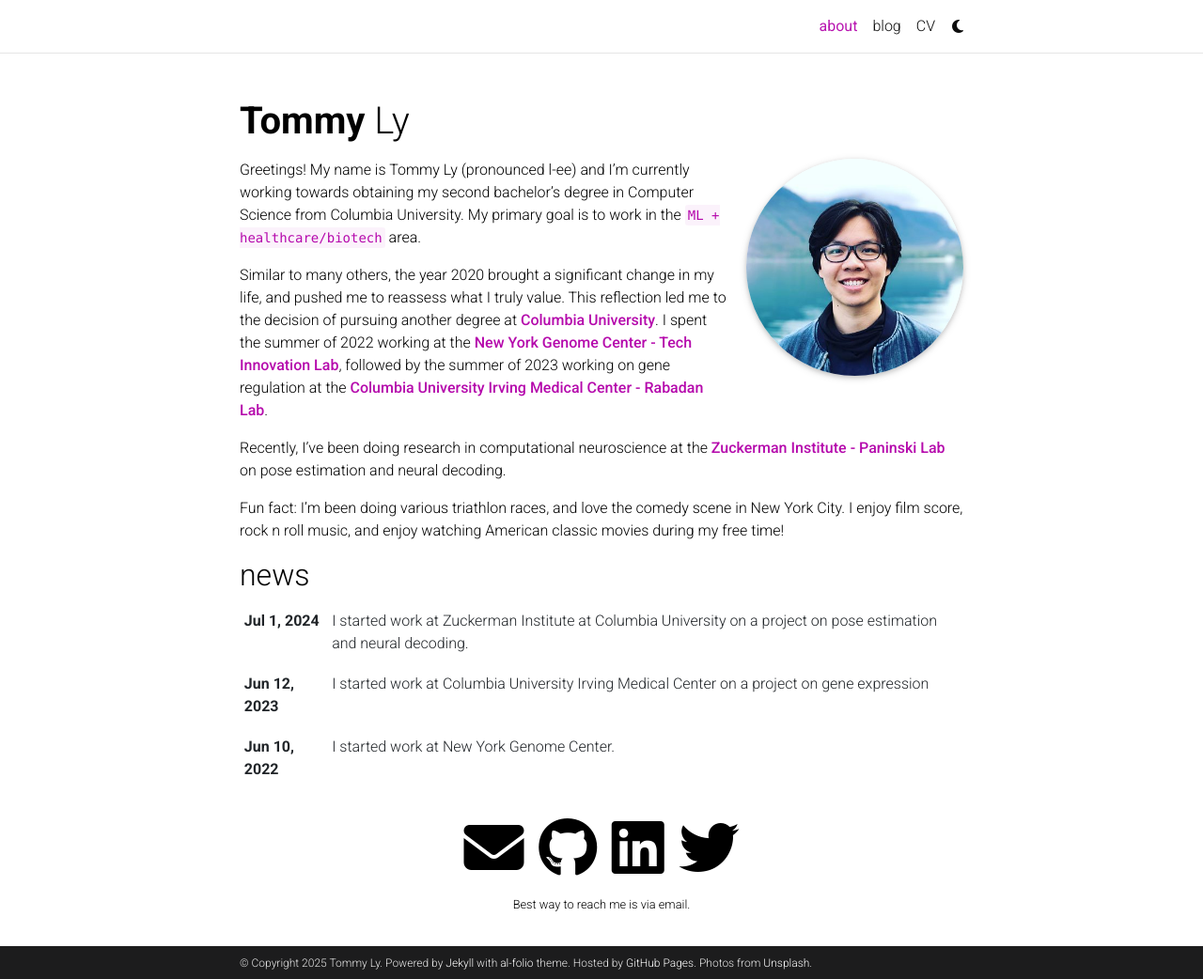
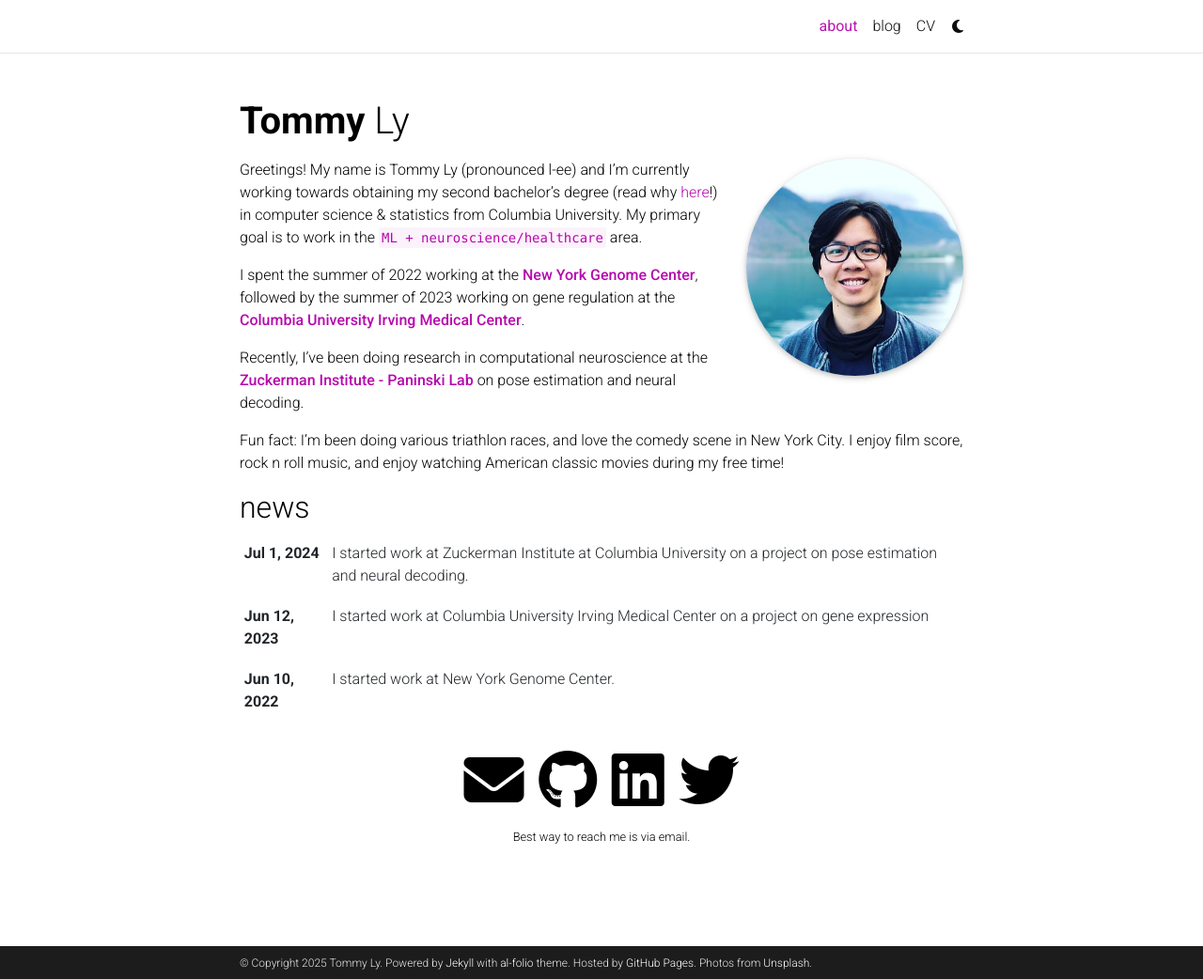
Before and after one commit to tommyly201/tommyly201.github.io, a Jekyll site: the page built from _pages/about.md, in a window 1280 px wide and 1042 px high. Shown: the whole window at 94% size. Built offline with Jekyll 4.4.1, drawn with Linux system fonts in a browser that asks for light colours; full-size pictures stand in for the smaller copies a plugin makes; comment, search, counter and statistics services are not loaded; a style sheet for code colours, icons or effects is not loaded.

Commit message:
fix about me page

```diff
--- a/_pages/about.md
+++ b/_pages/about.md
@@ -14,14 +14,14 @@
   #   <p>Your City, State 12345</p>
 
 news: true  # includes a list of news items
-latest_posts: true  # includes a list of the newest posts
+latest_posts: false  # includes a list of the newest posts
 selected_papers: false # includes a list of papers marked as "selected={true}"
 social: true  # includes social icons at the bottom of the page
 ---
 
-Greetings! My name is Tommy Ly (pronounced l-ee) and I'm currently working towards obtaining my second bachelor's degree in Computer Science from Columbia University. My primary goal is to work in the `ML + healthcare/biotech` area.
+Greetings! My name is Tommy Ly (pronounced l-ee) and I'm currently working towards obtaining my second bachelor's degree (read why [here](https://substack.com/home/post/p-153888551)!) in computer science & statistics from Columbia University. My primary goal is to work in the `ML + neuroscience/healthcare` area.
 
-Similar to many others, the year 2020 brought a significant change in my life, and pushed me to reassess what I truly value. This reflection led me to the decision of pursuing another degree at **[Columbia University](https://www.columbia.edu/)**. I spent the summer of 2022 working at the **[New York Genome Center - Tech Innovation Lab](https://www.nygenome.org/labs/technology-innovation-lab/#overview)**, followed by the summer of 2023 working on gene regulation at the **[Columbia University Irving Medical Center - Rabadan Lab](https://www.rabadanlab.org/)**.
+I spent the summer of 2022 working at the **[New York Genome Center](https://www.nygenome.org/labs/technology-innovation-lab/#overview)**, followed by the summer of 2023 working on gene regulation at the **[Columbia University Irving Medical Center](https://www.rabadanlab.org/)**.
 
 Recently, I've been doing research in computational neuroscience at the **[Zuckerman Institute - Paninski Lab](https://zuckermaninstitute.columbia.edu/liam-paninski-phd)** on pose estimation and neural decoding.
 
```
